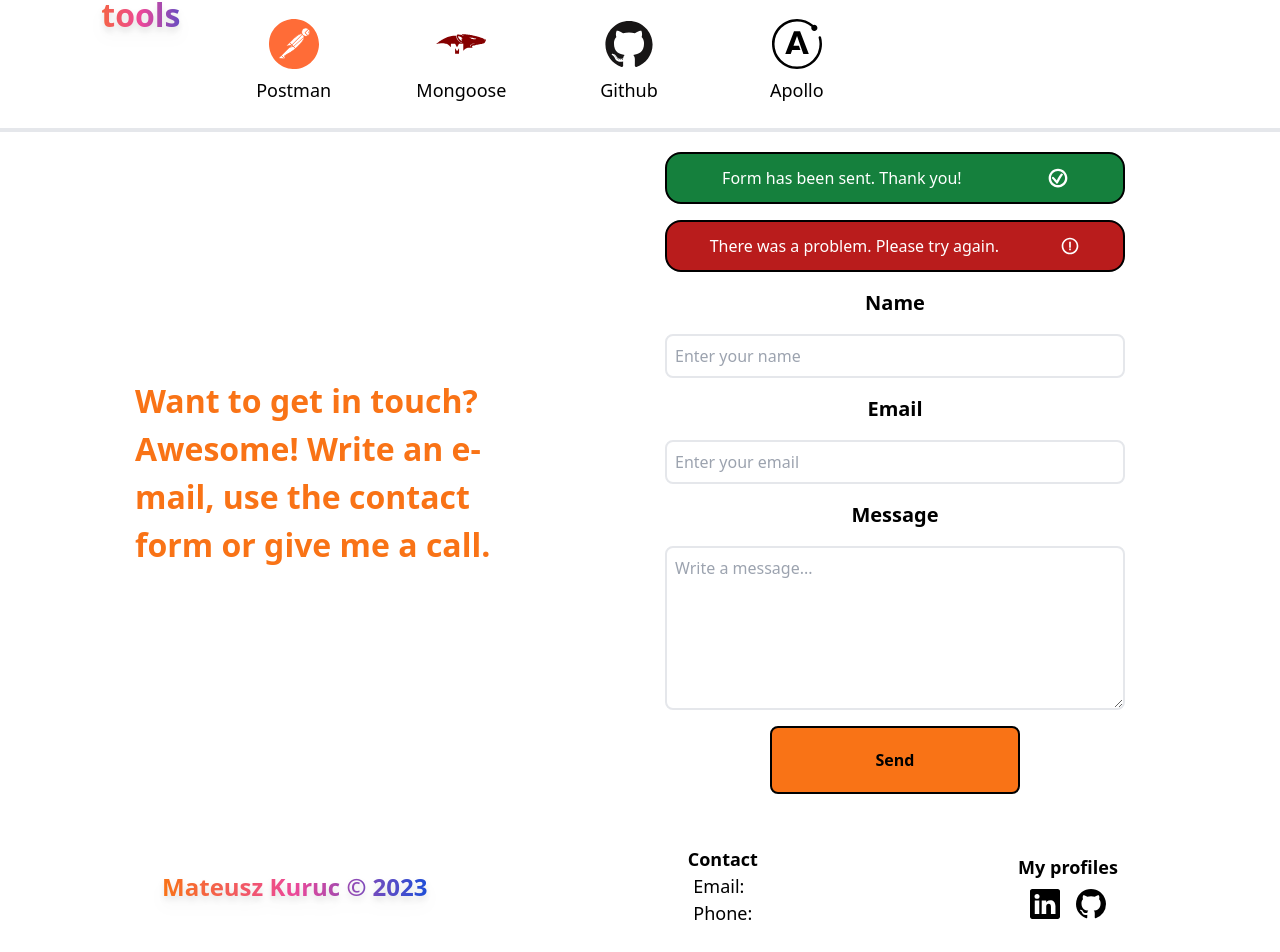
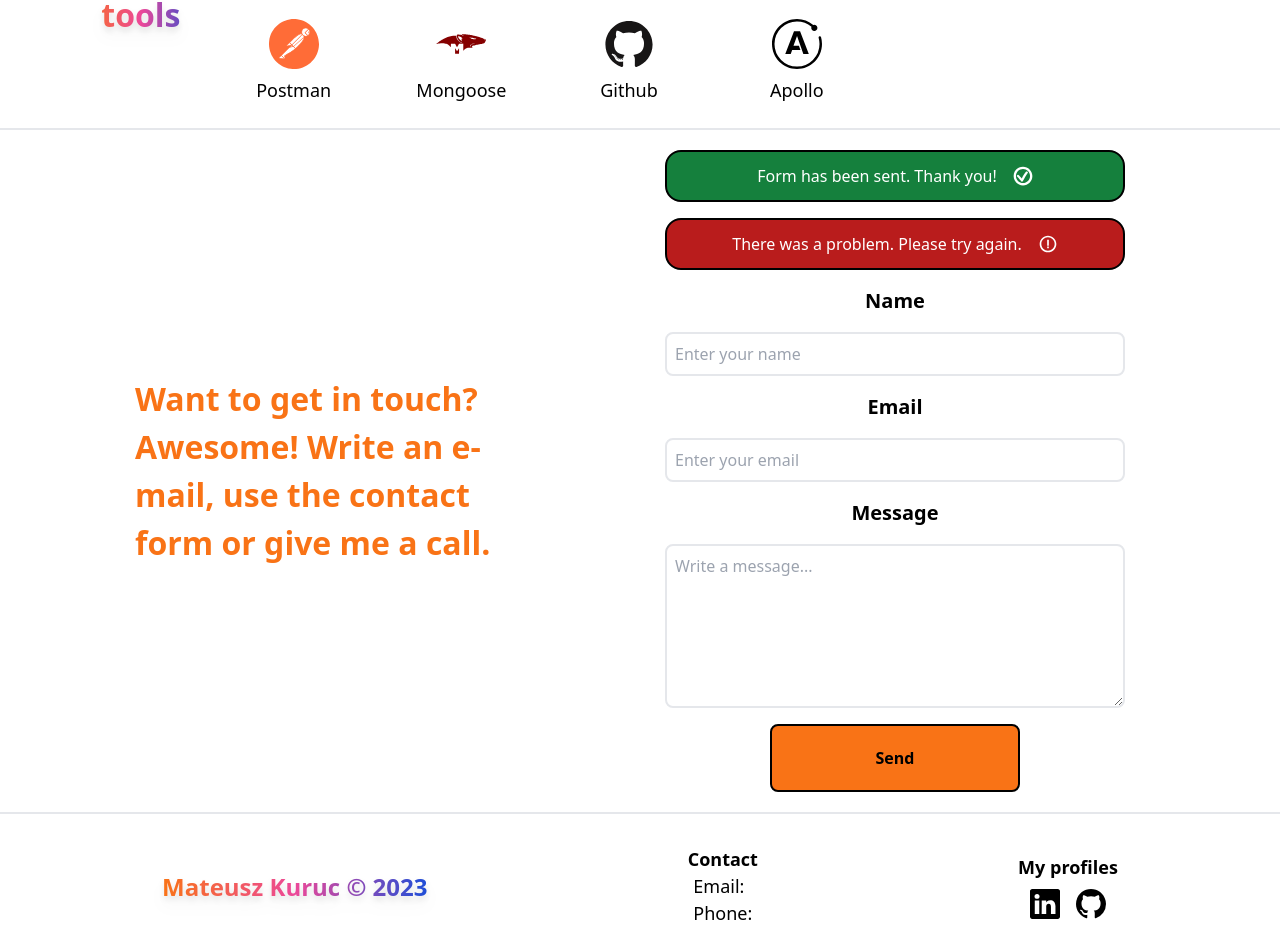
Before and after one commit to MateuszKuruc/developer-portfolio, a Next.js app in the folder developer-portfolio-site/: page / in a window 1280 px wide. Shown: the part 1388-2340 px from the top of the page. Built offline with nearby package versions, Linux system fonts and the light colour scheme.

Commit message:
add border to footer, remove doubled border between contact and skills components

```diff
--- a/developer-portfolio-site/src/app/components/Contact.tsx
+++ b/developer-portfolio-site/src/app/components/Contact.tsx
@@ -3,7 +3,7 @@ import Form from "./Form";
 
 const Contact = () => {
   return (
-    <section id="contact" className="content-container border-t-2 dark:bg-gray-950">
+    <section id="contact" className="content-container dark:bg-gray-950">
       <div className="flex flex-col padding-container md:flex-row items-center justify-around">
         <div className="pt-6 md:pt-0 max-w-[400px]">
           <h2 className="bold-32 text-orange-500">
--- a/developer-portfolio-site/src/app/components/Footer.tsx
+++ b/developer-portfolio-site/src/app/components/Footer.tsx
@@ -2,7 +2,7 @@ import { BsLinkedin, BsGithub } from "react-icons/bs";
 
 const Footer = () => {
   return (
-    <section className="content-container">
+    <section className="content-container border-t-2">
       <div className="gap-4 md:gap-0 p-8 flex flex-col md:flex-row items-center justify-around">
         <div>
           <p className="bold-24 text-transparent bg-clip-text bg-gradient-to-r from-orange-500 via-pink-500 to-blue-700 drop-shadow-lg">Mateusz Kuruc © 2023</p>
--- a/developer-portfolio-site/src/app/components/Form.tsx
+++ b/developer-portfolio-site/src/app/components/Form.tsx
@@ -72,7 +72,7 @@ const Form = () => {
       {successMessage && (
         <div
           role="status"
-          className="bg-green-700 gap-2 border-2 border-black dark:border-white flex px-4 py-3 rounded-2xl items-center justify-around"
+          className="bg-green-700 gap-4 border-2 border-black dark:border-white flex px-4 py-3 rounded-2xl items-center justify-center"
         >
           <p className="regular-16 text-white">
             Form has been sent. Thank you!
@@ -84,7 +84,7 @@ const Form = () => {
       {errorMessage && (
         <div
           role="status"
-          className="bg-red-700 gap-2 px-4 py-3 rounded-2xl border-2 flex border-black dark:border-white items-center justify-around"
+          className="bg-red-700 gap-4 px-4 py-3 rounded-2xl border-2 flex border-black dark:border-white items-center justify-center"
         >
           <p className="regular-16 text-white">
             There was a problem. Please try again.
```
